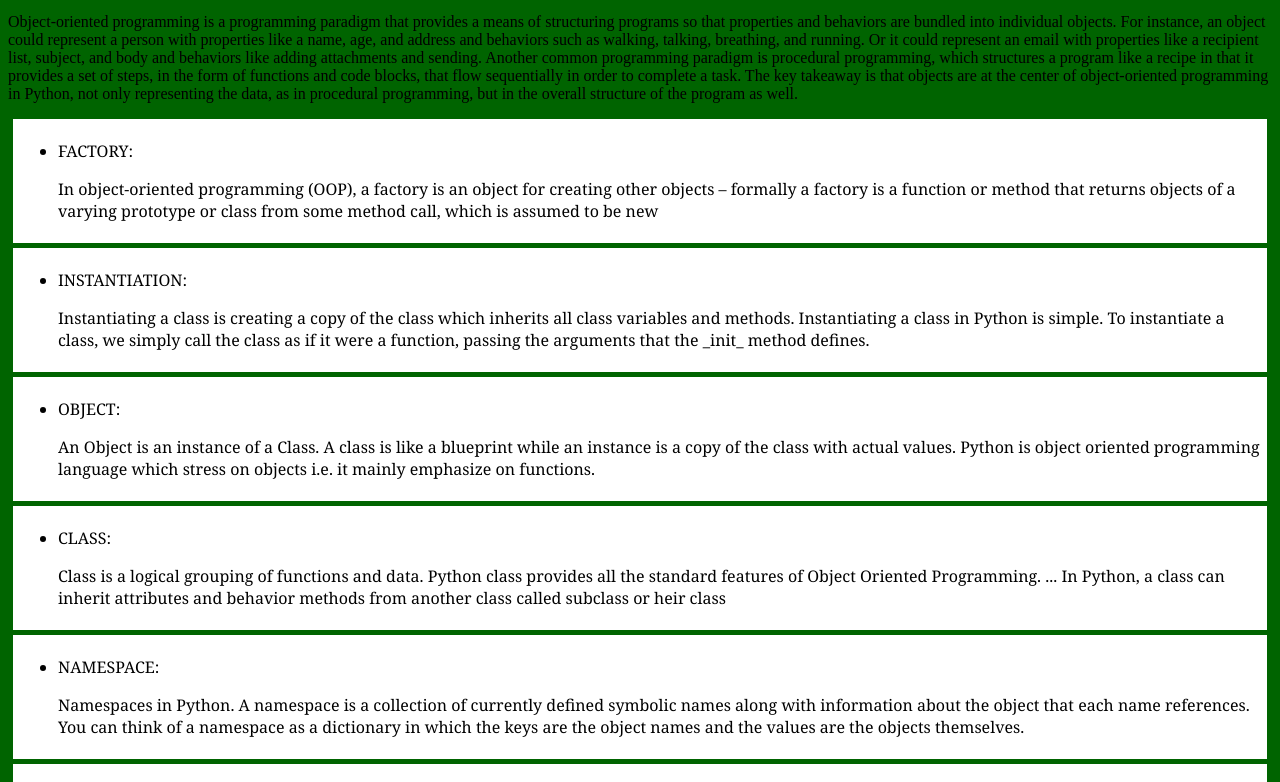
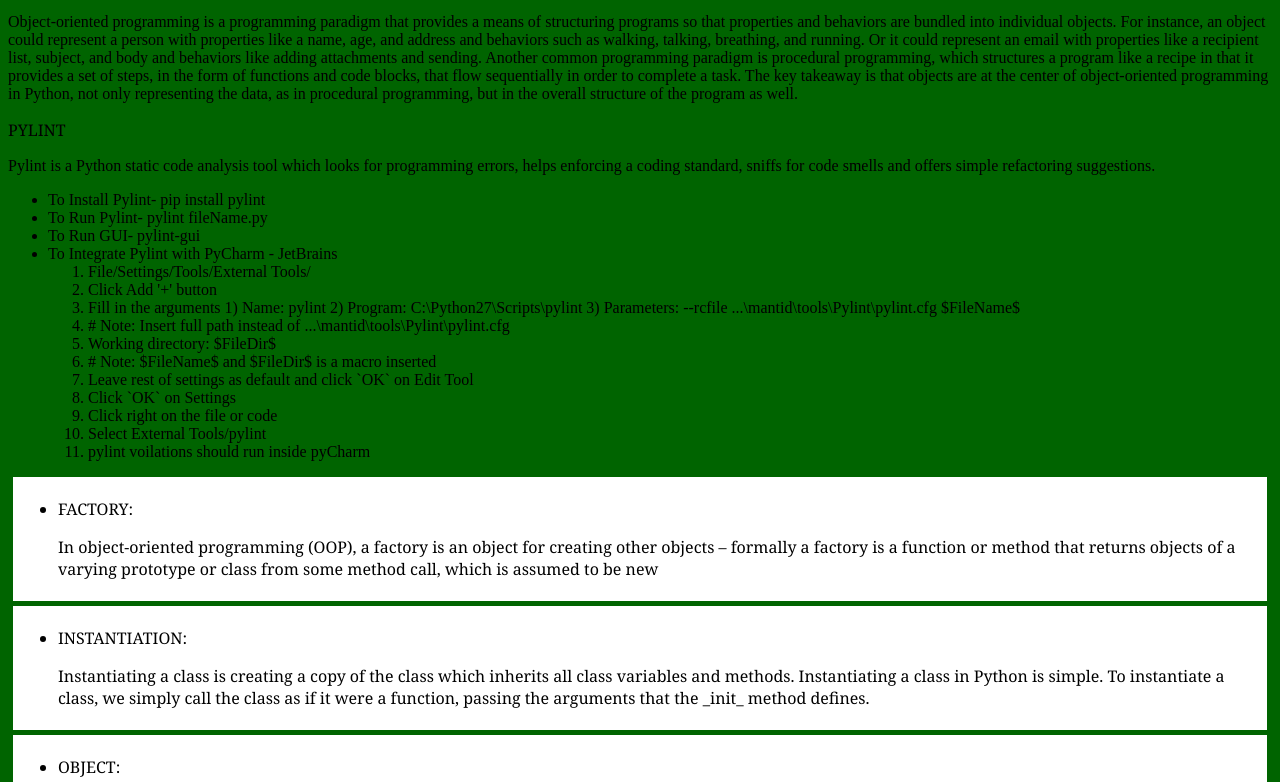
Before and after one commit to sourcecode-vj/IS601-proj2, a plain HTML site: page Article 1.html in a window 1280 px wide. Shown: the part 687-1469 px from the top of the page. Drawn offline with Linux system fonts and the light colour scheme.

Commit message:
Update Article 1.html

```diff
--- a/Article 1.html
+++ b/Article 1.html
@@ -96,6 +96,31 @@
     The key takeaway is that objects are at the center of object-oriented programming in Python, not only representing the data, as in procedural programming, but in the overall structure of the program as well.
   </p>
 </article>
+<article class=OOPS>
+  <p class="b1">PYLINT</p>
+  <p>Pylint is a Python static code analysis tool which looks for programming errors, helps enforcing a coding standard, sniffs for code smells and offers simple refactoring suggestions.
+    <ul>
+  <li>To Install Pylint- pip install pylint </li>
+<li> To Run Pylint- pylint fileName.py</li>
+<li> To Run GUI- pylint-gui</li>
+<li> To Integrate Pylint with PyCharm - JetBrains
+  <ol>
+  <li> File/Settings/Tools/External Tools/ </li>
+  <li> Click Add '+' button</li>
+  <li> Fill in the arguments
+  1) Name: pylint
+  2) Program: C:\Python27\Scripts\pylint
+  3) Parameters: --rcfile ...\mantid\tools\Pylint\pylint.cfg $FileName$</li>
+  <li># Note: Insert full path instead of ...\mantid\tools\Pylint\pylint.cfg</li>
+  <li> Working directory: $FileDir$</li>
+  <li># Note: $FileName$ and $FileDir$ is a macro inserted</li>
+  <li> Leave rest of settings as default and click `OK` on Edit Tool</li>
+  <li> Click `OK` on Settings</li>
+  <li> Click right on the file or code</li>
+  <li> Select External Tools/pylint</li>
+  <li> pylint voilations should run inside pyCharm </li></ol></li></ul>
+  </p>
+
 <article class="subHistory">
   <ul>
     <li>FACTORY:</li>
@@ -209,6 +234,3 @@
   <p>PYTHON TUTORIAL<br>
     <a href="Varun:vj6@njit.edu">Varun Jagannathan</a></p>
 </footer>
-
-</body>
-</html>
```
